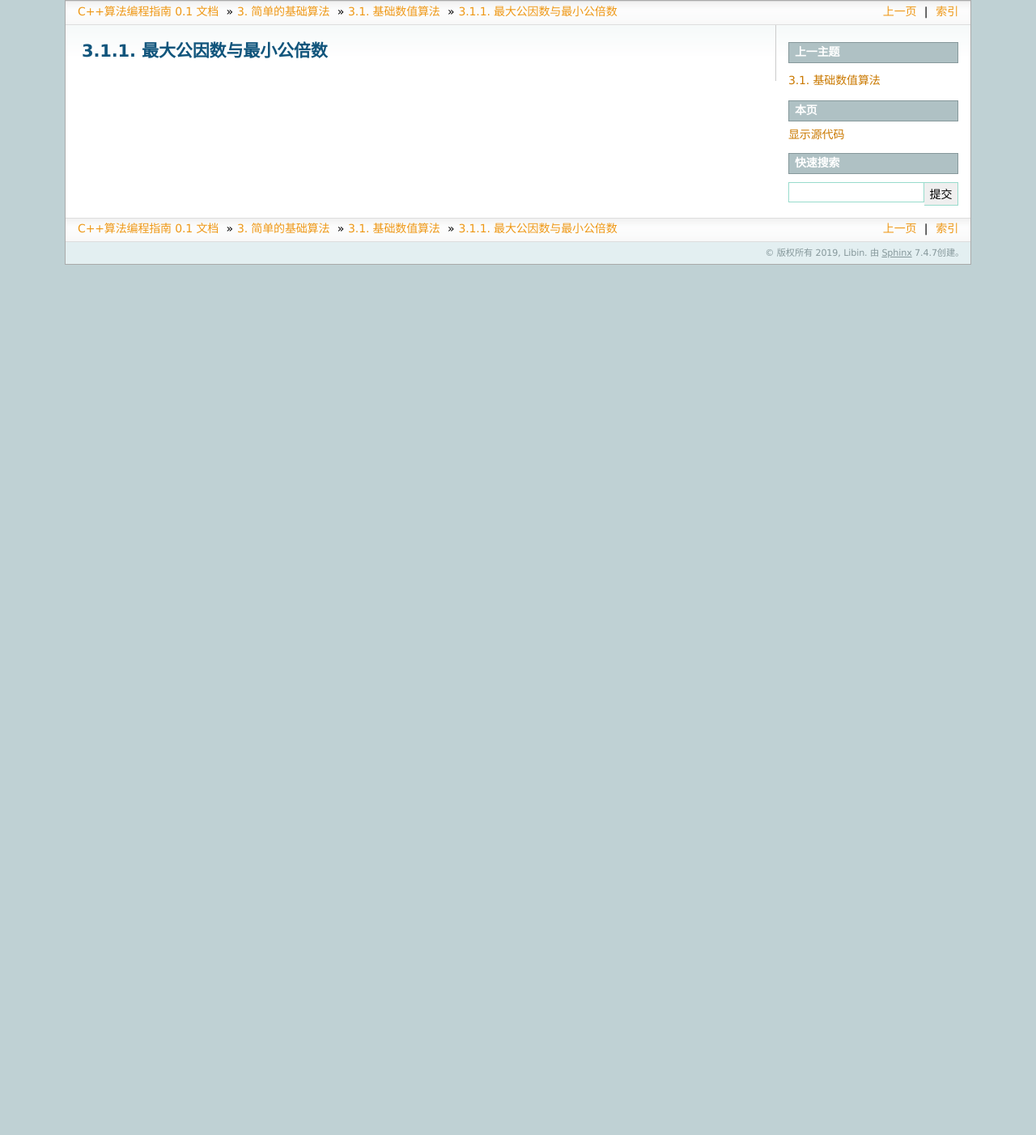
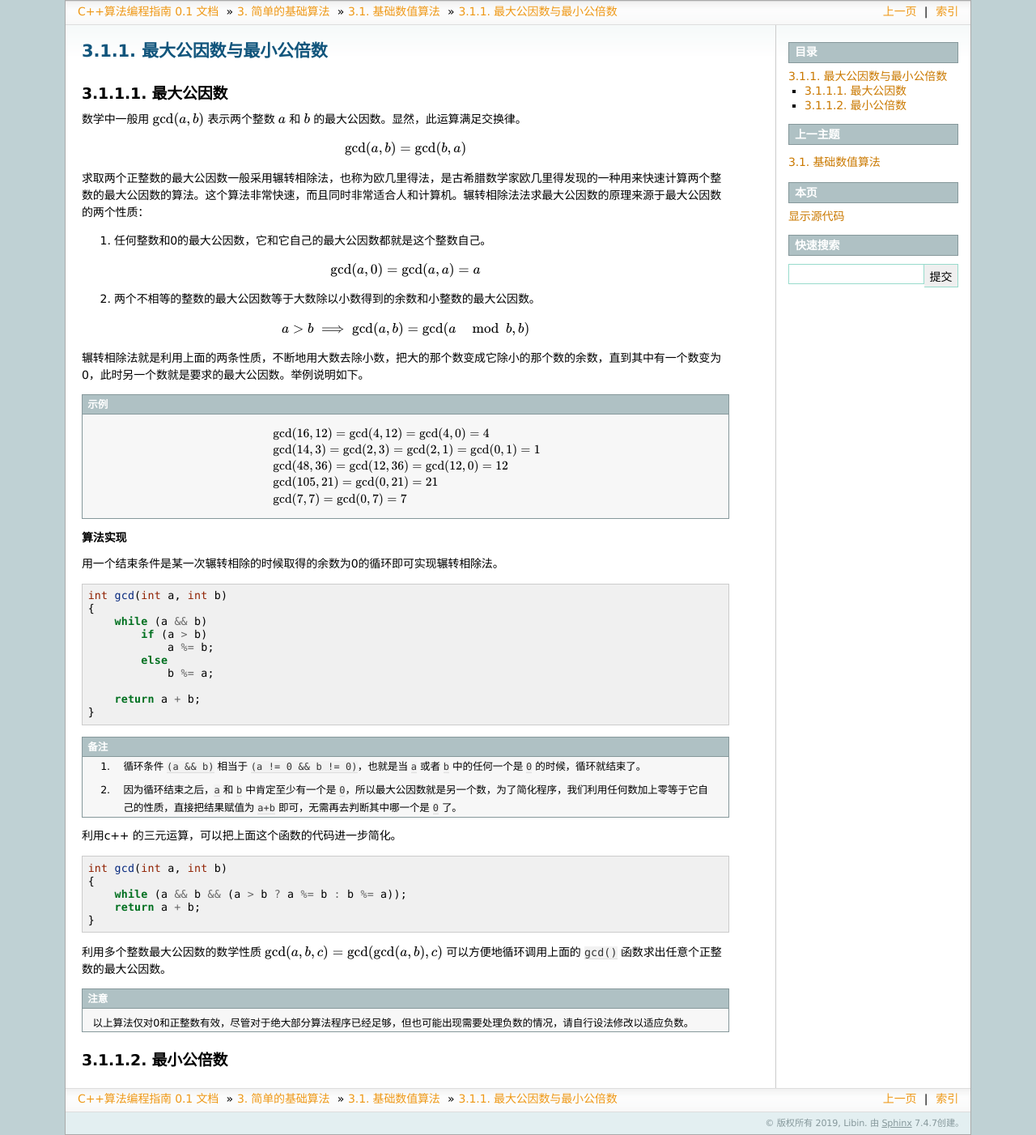
Before and after one commit to majorli/algo_guide, a Sphinx documentation site: the page built from source/2_basic_algos/2.1_basic_number_algos/2.1.1_gcd_lcm.rst, in a window 1280 px wide. Shown: the whole page at 81% size. Built offline with Sphinx 7.4.7, drawn with Linux system fonts in a browser that asks for light colours; before the commit the page ends 900 px from its top, so only the background shows below that.

Commit message:
20191023_3

```diff
--- a/source/0_preface.rst
+++ b/source/0_preface.rst
@@ -15,15 +15,15 @@
 ---------------------------------
 算法编程和工程编程在编码风格、程序设计等多个方面存在许多不同之处，作为算法编程的学习者，常会养成许多被工程编程视为洪水猛兽的“坏习惯”。此处逐一列举说明，以便在工程编程实践时予以避免。
 
-1. **不对输入数据进行有效性检验：** 算法编程总是认为输入数据不会有无效数据，例如格式错误、数据类型错误、超限、遗漏、重复等，因此在输入时不进行数据有效性检验。
-2. **代码可读性差：** 算法编程极少出现多人合作的情况，基本都是独自完成，而且程序一般都是以解决单一问题为目标的简单结构。因此代码可读性往往很差。主要表现为：
+1. **不对输入数据进行有效性检验：**\ 算法编程总是认为输入数据不会有无效数据，例如格式错误、数据类型错误、超限、遗漏、重复等，因此在输入时不进行数据有效性检验。
+2. **代码可读性差：**\ 算法编程极少出现多人合作的情况，基本都是独自完成，而且程序一般都是以解决单一问题为目标的简单结构。因此代码可读性往往很差。主要表现为：
 
    * 变量、函数、自定义类型取名简短甚至无意义，例如 ``int a``；
    * 变量命名不符惯例，例如用大写字母命名变量，小写字母命名常量；
    * 代码不写注释，甚至自定义函数、类型都不写注释；
    * 自定义函数不使用函数原型(prototype)和函数定义(definition)分离的原则，所有自定义函数在 ``main()`` 函数前直接定义。
 
-3. **大量使用全局变量：** 算法编程时出于方便起见常大量使用全局变量，而工程编程的一条铁律就是“不到万不得已绝不使用全局变量”。算法编程中全局变量滥用的主要原因为：
+3. **大量使用全局变量：**\ 算法编程时出于方便起见常大量使用全局变量，而工程编程的一条铁律就是“不到万不得已绝不使用全局变量”。算法编程中全局变量滥用的主要原因为：
 
    * 超大型数组：无法声明为局部变量的超大型数组，在算法编程时往往会绕过复杂的动态内存分配机制，转而使用全局变量；
    * 避免数据初始化：局部变量必须由程序进行显式的初始化，而全局变量会自动初始化为全0，此一便利使得算法编程时大多数人爱用全局变量；
--- a/source/1_cpp_tricks/1.1_running_time.rst
+++ b/source/1_cpp_tricks/1.1_running_time.rst
@@ -17,13 +17,13 @@
 
 但是计算机时钟数怎么对应到日常使用的时间单位呢？在 ``ctime`` 库中有一个预定义的常量 ``CLOCKS_PER_SEC``，它表示每秒钟的计算机时钟数。
 
-.. note::
+.. hint::
 
    *通常在现在常见的计算机中这个数字会是1,000,000，也就是说每一秒钟的计算机时钟数是一百万次，或者说一个计算机时钟是一微秒。*
 
 所以我们获得的时钟数除以 ``CLOCKS_PER_SEC`` 就能得到以秒为单位的运行时间。当然秒这个单位对于算法程序来说太大了，一般我们使用毫秒为运行时间的单位，所以我们要除以 ``CLOCKS_PER_SEC / 1000``，这样得到的就是毫秒级的运行时间。
 
-.. note::
+.. hint::
 
    *以上所述都是指整数的除法运算，得到的运行时间也都是向下取整的整数值。如果希望得到更精确的以小数表示的运行时间，或者用多级单位表示的形如 ``1s130ms697us`` 的结果，也是并不困难的事情，只是通常没有这个必要。*
 
--- a/source/2_basic_algos/2.1_basic_number_algos/2.1.1_gcd_lcm.rst
+++ b/source/2_basic_algos/2.1_basic_number_algos/2.1.1_gcd_lcm.rst
@@ -1,2 +1,81 @@
 最大公因数与最小公倍数
 ++++++++++++++++++++++
+
+最大公因数
+^^^^^^^^^^
+
+数学中一般用 :math:`\gcd(a,b)` 表示两个整数 :math:`a` 和 :math:`b` 的最大公因数。显然，此运算满足交换律。
+
+.. math::
+
+    \gcd(a,b)=\gcd(b,a)
+
+求取两个正整数的最大公因数一般采用辗转相除法，也称为欧几里得法，是古希腊数学家欧几里得发现的一种用来快速计算两个整数的最大公因数的算法。这个算法非常快速，而且同时非常适合人和计算机。辗转相除法法求最大公因数的原理来源于最大公因数的两个性质：
+
+1. 任何整数和0的最大公因数，它和它自己的最大公因数都就是这个整数自己。
+
+.. math::
+
+    \gcd(a,0)=\gcd(a,a)=a
+
+2. 两个不相等的整数的最大公因数等于大数除以小数得到的余数和小整数的最大公因数。
+
+.. math::
+
+    a\gt b\implies \gcd(a,b)=\gcd(a\mod b,b)
+
+辗转相除法就是利用上面的两条性质，不断地用大数去除小数，把大的那个数变成它除小的那个数的余数，直到其中有一个数变为0，此时另一个数就是要求的最大公因数。举例说明如下。
+
+.. admonition:: 示例
+
+    .. math::
+
+        \begin{align}
+        &\gcd(16, 12) = \gcd(4, 12) = \gcd(4, 0) = 4\\
+        &\gcd(14, 3) = \gcd(2, 3) = \gcd(2, 1) = \gcd(0, 1) = 1\\
+        &\gcd(48, 36) = \gcd(12, 36) = \gcd(12, 0) = 12\\
+        &\gcd(105, 21) = \gcd(0, 21) = 21\\
+        &\gcd(7, 7) = \gcd(0, 7) = 7\\
+        \end{align}
+
+
+**算法实现**
+
+用一个结束条件是某一次辗转相除的时候取得的余数为0的循环即可实现辗转相除法。
+
+.. code-block:: c++
+
+    int gcd(int a, int b)
+    {
+        while (a && b)
+            if (a > b)
+                a %= b;
+            else
+                b %= a;
+
+        return a + b;
+    }
+
+.. note::
+
+    1. 循环条件 ``(a && b)`` 相当于 ``(a != 0 && b != 0)``，也就是当 ``a`` 或者 ``b`` 中的任何一个是 ``0`` 的时候，循环就结束了。
+    2. 因为循环结束之后，``a`` 和 ``b`` 中肯定至少有一个是 ``0``，所以最大公因数就是另一个数，为了简化程序，我们利用任何数加上零等于它自己的性质，直接把结果赋值为 ``a+b`` 即可，无需再去判断其中哪一个是 ``0`` 了。
+
+利用c++ 的三元运算，可以把上面这个函数的代码进一步简化。
+
+.. code-block:: c++
+
+    int gcd(int a, int b)
+    {
+        while (a && b && (a > b ? a %= b : b %= a));
+        return a + b;
+    }
+
+利用多个整数最大公因数的数学性质 :math:`\gcd(a, b, c)=\gcd(\gcd(a,b),c)` 可以方便地循环调用上面的 ``gcd()`` 函数求出任意个正整数的最大公因数。
+
+.. attention::
+
+    以上算法仅对0和正整数有效，尽管对于绝大部分算法程序已经足够，但也可能出现需要处理负数的情况，请自行设法修改以适应负数。
+
+最小公倍数
+^^^^^^^^^^
--- a/source/index.rst
+++ b/source/index.rst
@@ -15,9 +15,7 @@ C++算法编程指南
    2_basic_algos
 
 
-索引和列表
+全文检索
 ==================
 
-* :ref:`genindex`
-* :ref:`modindex`
 * :ref:`search`
```
